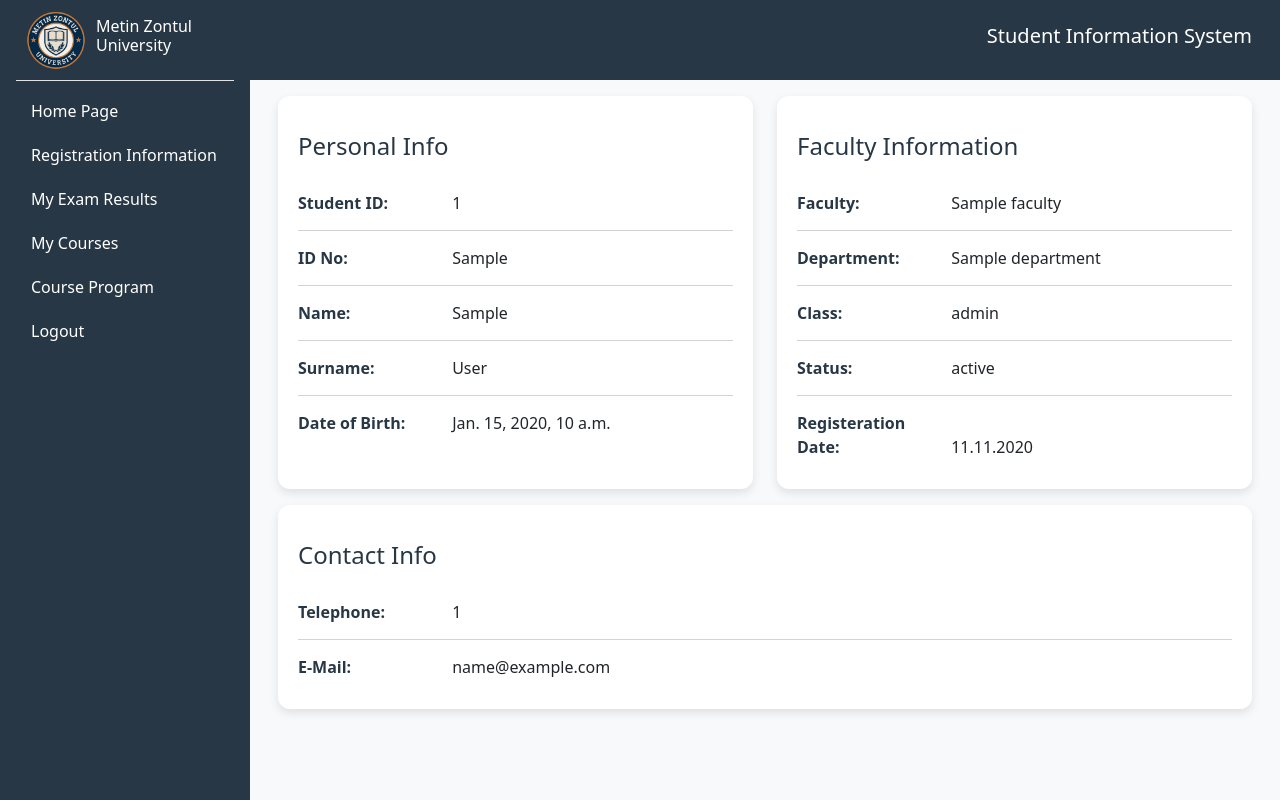
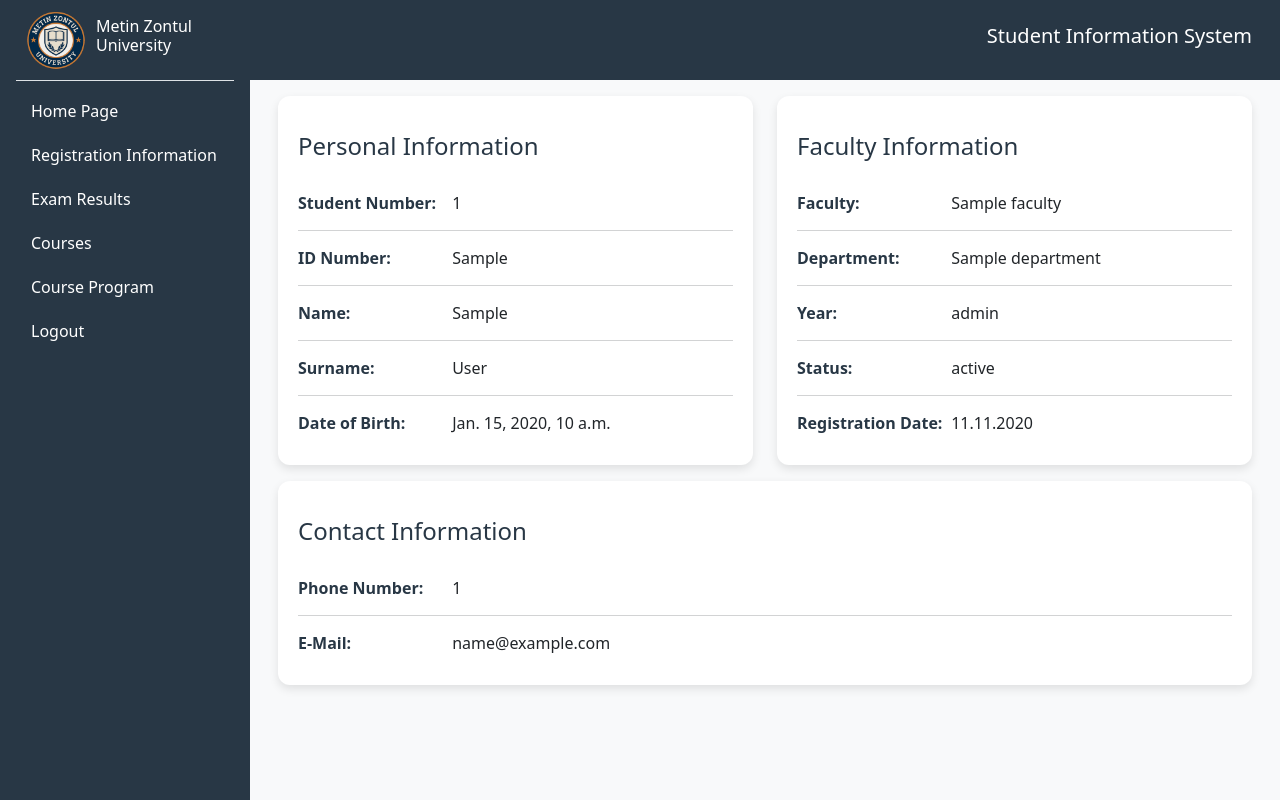
Before and after one commit to kadrzeybek/University_student_information_system_web_project, a Django app: template students/templates/students/registration.html in a window 1280 px wide. Run offline with Django 5.2, Linux system fonts and the light colour scheme; the template is opened without the code that fills it: most values are stand-ins (such as "Sample title", 1, 10 or a date in 2020).

Commit message:
minor changes

```diff
--- a/students/templates/students/includes/sidebar.html
+++ b/students/templates/students/includes/sidebar.html
@@ -9,8 +9,8 @@
         <div class="pt-2">
             <a href="{% url 'student_homepage' %}">Home Page</a>
             <a href="{% url 'student_registration' %}">Registration Info</a>
-            <a href="{% url 'student_grades' %}">My Exam Results</a>
-            <a href="{% url 'student_my_courses' %}">My Courses</a>
+            <a href="{% url 'student_grades' %}">Exam Results</a>
+            <a href="{% url 'student_my_courses' %}">Courses</a>
             <a href="{% url 'student_course_program' %}">Course Program</a>
             <a href="{% url 'logout' %}">Logout</a>
 
@@ -26,8 +26,8 @@
         <div class="pt-2">
             <a href="{% url 'student_homepage' %}">Home Page</a>
             <a href="{% url 'student_registration' %}">Registration Information</a>
-            <a href="{% url 'student_grades' %}">My Exam Results</a>
-            <a href="{% url 'student_my_courses' %}">My Courses</a>
+            <a href="{% url 'student_grades' %}">Exam Results</a>
+            <a href="{% url 'student_my_courses' %}">Courses</a>
             <a href="{% url 'student_course_program' %}">Course Program</a>
             <a href="{% url 'logout' %}">Logout</a>
         </div>
--- a/students/templates/students/registration.html
+++ b/students/templates/students/registration.html
@@ -12,13 +12,13 @@
           <div class="row p-3 m-0">
             <div class="col-lg-6 mb-3">
               <div class="profile-card">
-                <h4 class="mt-3">Personal Info</h4>
+                <h4 class="mt-3">Personal Information</h4>
                 <div class="profile-info">
-                  <strong>Student ID:</strong> {{ student_id }}
+                  <strong>Student Number:</strong> {{ student_id }}
                 </div>
                 <hr class="profile-hr">
                 <div class="profile-info">
-                  <strong>ID No:</strong> {{ identity_no }}
+                  <strong>ID Number:</strong> {{ identity_no }}
                 </div>
                 <hr class="profile-hr">
                 <div class="profile-info">
@@ -46,7 +46,7 @@
                 </div>
                 <hr class="profile-hr">
                 <div class="profile-info">
-                  <strong>Class:</strong> {{ class_level }}
+                  <strong>Year:</strong> {{ class_level }}
                 </div>
                 <hr class="profile-hr">
                 <div class="profile-info">
@@ -54,15 +54,15 @@
                 </div>
                 <hr class="profile-hr">
                 <div class="profile-info">
-                  <strong>Registeration Date:</strong>  11.11.2020
+                  <strong>Registration Date:</strong>  11.11.2020
                 </div>
               </div>
             </div>
             <div class="col-lg-12">
               <div class="profile-card">
-                <h4 class="mt-3">Contact Info</h4>
+                <h4 class="mt-3">Contact Information</h4>
                 <div class="profile-info">
-                  <strong>Telephone:</strong> {{ phone_number }}
+                  <strong>Phone Number:</strong> {{ phone_number }}
                 </div>
                 <hr class="profile-hr">
                 <div class="profile-info">
```
